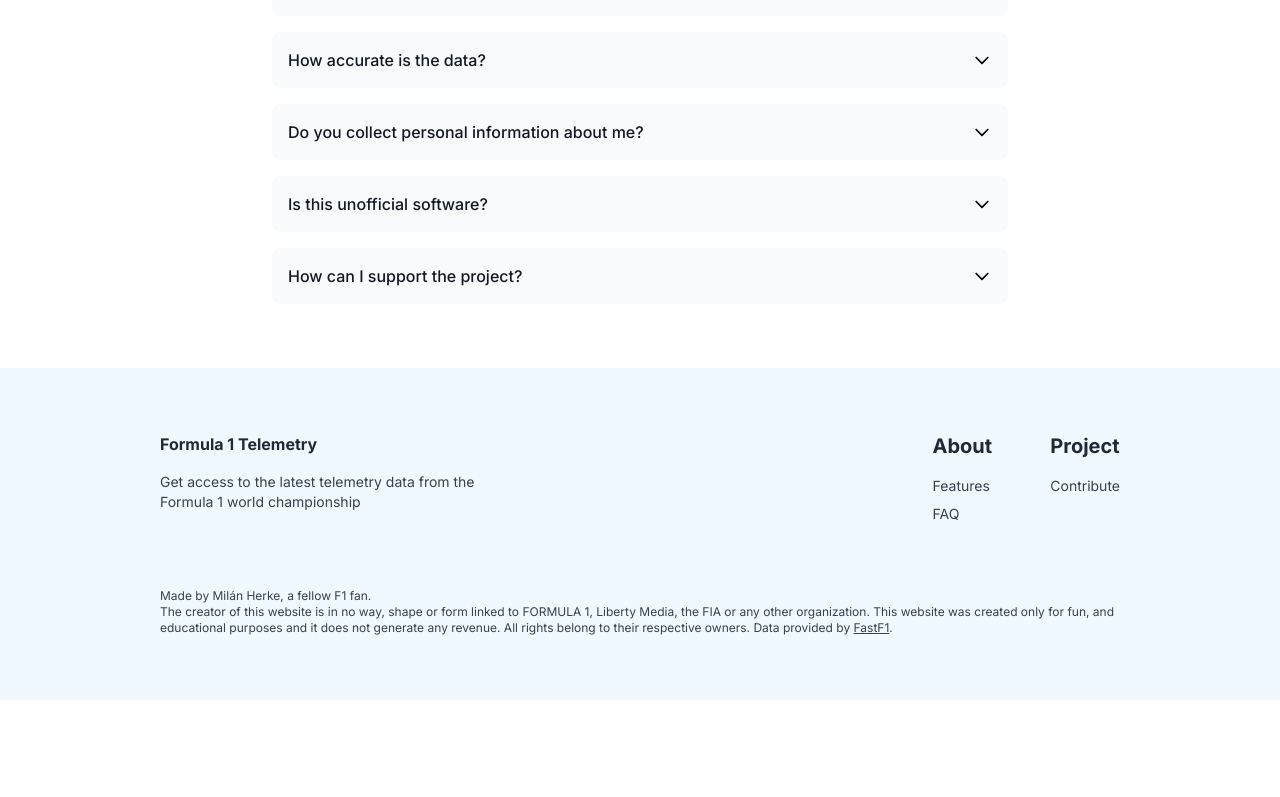
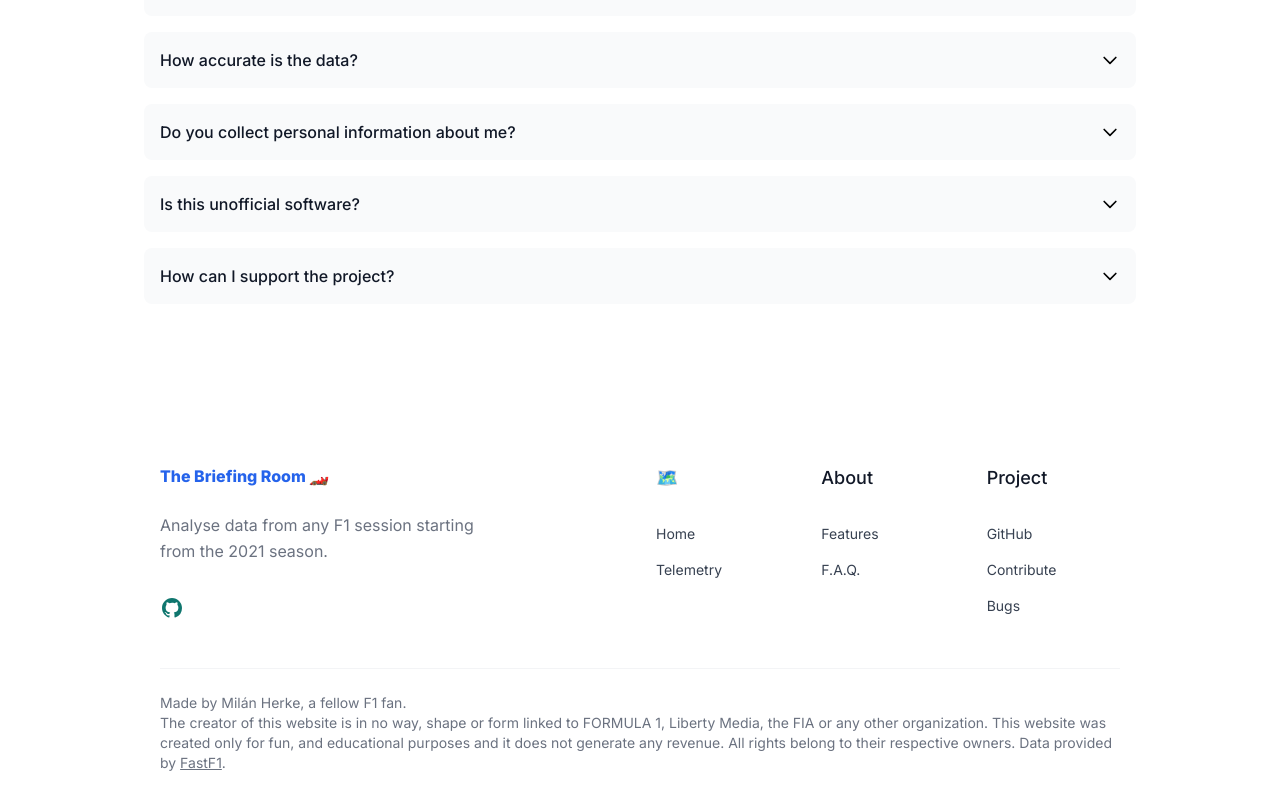
Before and after one commit to milan-codes/the-briefing-room, a Next.js app: page / in a window 1280 px wide. Shown: the part 1768-2565 px from the top of the page. Before the commit the page ends 2468 px from the top, so only its background shows below. Built offline with nearby package versions, Linux system fonts and the light colour scheme.

Commit message:
Redesigned footer

```diff
--- a/src/components/landing/Faq/Faq.tsx
+++ b/src/components/landing/Faq/Faq.tsx
@@ -2,7 +2,7 @@ import FaqItem, { FaqItemProps } from "./FaqItem";
 
 const Faq: React.FC = () => {
   return (
-    <div className="mx-auto max-w-3xl py-16">
+    <div className="mx-auto max-w-screen-lg py-16">
       <h1 className="text-center text-3xl font-bold sm:text-4xl pb-10">
         Frequently Asked Questions
       </h1>
--- a/src/components/landing/Footer/Footer.tsx
+++ b/src/components/landing/Footer/Footer.tsx
@@ -1,38 +1,127 @@
-import FooterGroup, { FooterGroupProps } from "./FooterGroup";
+const Footer: React.FC = () => (
+  <footer aria-label="Site Footer" className="bg-white">
+    <div className="mx-auto max-w-screen-lg px-4 pt-16 pb-6 sm:px-6 lg:px-8 lg:pt-24">
+      <div className="grid grid-cols-1 sm:grid-cols-2 gap-8">
+        <div>
+          <div className="flex justify-center text-blue-600 font-extrabold sm:justify-start">
+            The Briefing Room 🏎️
+          </div>
 
-interface FooterProps {
-  description: string;
-  groups: FooterGroupProps[];
-}
+          <p className="mx-auto mt-6 max-w-md text-center leading-relaxed text-gray-500 sm:mx-0 sm:max-w-xs sm:text-left">
+            Analyse data from any F1 session starting from the 2021 season.
+          </p>
 
-const Footer: React.FC<FooterProps> = ({ description, groups }) => (
-  <footer className="bg-sky-50 dark:bg-gray-900">
-    <div className="max-w-5xl px-6 py-16 mx-auto sm:px-6 lg:px-8">
-      <div className="flex flex-col justify-between sm:flex-row">
-        <div>
-          <div className="font-bold text-gray-800 dark:text-gray-200">Formula 1 Telemetry</div>
-
-          <p className="max-w-xs mt-4 text-sm text-gray-700 dark:text-gray-300">{description}</p>
+          <ul className="mt-8 flex justify-center gap-6 sm:justify-start md:gap-8">
+            <li>
+              <a
+                href="/"
+                rel="noreferrer"
+                target="_blank"
+                className="text-teal-700 transition hover:text-teal-700/75"
+              >
+                <span className="sr-only">GitHub</span>
+                <svg className="h-6 w-6" fill="currentColor" viewBox="0 0 24 24" aria-hidden="true">
+                  <path
+                    fill-rule="evenodd"
+                    d="M12 2C6.477 2 2 6.484 2 12.017c0 4.425 2.865 8.18 6.839 9.504.5.092.682-.217.682-.483 0-.237-.008-.868-.013-1.703-2.782.605-3.369-1.343-3.369-1.343-.454-1.158-1.11-1.466-1.11-1.466-.908-.62.069-.608.069-.608 1.003.07 1.531 1.032 1.531 1.032.892 1.53 2.341 1.088 2.91.832.092-.647.35-1.088.636-1.338-2.22-.253-4.555-1.113-4.555-4.951 0-1.093.39-1.988 1.029-2.688-.103-.253-.446-1.272.098-2.65 0 0 .84-.27 2.75 1.026A9.564 9.564 0 0112 6.844c.85.004 1.705.115 2.504.337 1.909-1.296 2.747-1.027 2.747-1.027.546 1.379.202 2.398.1 2.651.64.7 1.028 1.595 1.028 2.688 0 3.848-2.339 4.695-4.566 4.943.359.309.678.92.678 1.855 0 1.338-.012 2.419-.012 2.747 0 .268.18.58.688.482A10.019 10.019 0 0022 12.017C22 6.484 17.522 2 12 2z"
+                    clip-rule="evenodd"
+                  />
+                </svg>
+              </a>
+            </li>
+          </ul>
         </div>
 
-        <div className="grid grid-cols-1 gap-12 sm:grid-cols-2">
-          {groups.map(({ groupTitle, links }, index) => (
-            <FooterGroup key={index} groupTitle={groupTitle} links={links} />
-          ))}
+        <div className="grid gap-8 grid-cols-1 sm:grid-cols-2 md:grid-cols-3">
+          <div className="text-center sm:text-left">
+            <p className="text-lg font-medium text-gray-900">🗺️</p>
+
+            <nav aria-label="Footer Services Nav" className="mt-8">
+              <ul className="space-y-4 text-sm">
+                <li>
+                  <a className="text-gray-700 transition hover:text-gray-700/75" href="/">
+                    Home
+                  </a>
+                </li>
+                <li>
+                  <a className="text-gray-700 transition hover:text-gray-700/75" href="/telemetry">
+                    Telemetry
+                  </a>
+                </li>
+              </ul>
+            </nav>
+          </div>
+
+          <div className="text-center sm:text-left">
+            <p className="text-lg font-medium text-gray-900">About</p>
+
+            <nav aria-label="Footer About Nav" className="mt-8">
+              <ul className="space-y-4 text-sm">
+                <li>
+                  <a className="text-gray-700 transition hover:text-gray-700/75" href="#features">
+                    Features
+                  </a>
+                </li>
+
+                <li>
+                  <a className="text-gray-700 transition hover:text-gray-700/75" href="#faq">
+                    F.A.Q.
+                  </a>
+                </li>
+              </ul>
+            </nav>
+          </div>
+
+          <div className="text-center sm:text-left">
+            <p className="text-lg font-medium text-gray-900">Project</p>
+
+            <nav aria-label="Footer Services Nav" className="mt-8">
+              <ul className="space-y-4 text-sm">
+                <li>
+                  <a
+                    className="text-gray-700 transition hover:text-gray-700/75"
+                    href="https://github.com/milan-codes/formula-1-telemetry-frontend"
+                  >
+                    GitHub
+                  </a>
+                </li>
+                <li>
+                  <a
+                    className="text-gray-700 transition hover:text-gray-700/75"
+                    href="https://github.com/milan-codes/formula-1-telemetry-frontend"
+                  >
+                    Contribute
+                  </a>
+                </li>
+                <li>
+                  <a
+                    className="text-gray-700 transition hover:text-gray-700/75"
+                    href="https://github.com/milan-codes/formula-1-telemetry-frontend"
+                  >
+                    Bugs
+                  </a>
+                </li>
+              </ul>
+            </nav>
+          </div>
         </div>
       </div>
 
-      <p className="mt-16 text-xs text-gray-700 dark:text-gray-300">
-        Made by Milán Herke, a fellow F1 fan. <br />
-        The creator of this website is in no way, shape or form linked to FORMULA 1, Liberty Media,
-        the FIA or any other organization. This website was created only for fun, and educational
-        purposes and it does not generate any revenue. All rights belong to their respective owners.
-        Data provided by{" "}
-        <a href="https://theoehrly.github.io/Fast-F1/" target="_blank" className="underline">
-          FastF1
-        </a>
-        .
-      </p>
+      <div className="mt-12 border-t border-gray-100 pt-6">
+        <div className="text-center sm:flex sm:justify-between sm:text-left">
+          <p className="text-sm text-gray-500">
+            Made by Milán Herke, a fellow F1 fan. <br />
+            The creator of this website is in no way, shape or form linked to FORMULA 1, Liberty
+            Media, the FIA or any other organization. This website was created only for fun, and
+            educational purposes and it does not generate any revenue. All rights belong to their
+            respective owners. Data provided by{" "}
+            <a href="https://theoehrly.github.io/Fast-F1/" target="_blank" className="underline">
+              FastF1
+            </a>
+            .
+          </p>
+        </div>
+      </div>
     </div>
   </footer>
 );
--- a/src/components/landing/Hero/Hero.tsx
+++ b/src/components/landing/Hero/Hero.tsx
@@ -13,7 +13,7 @@ const Hero: React.FC = () => (
         </h1>
 
         <p className="mt-4 sm:text-xl sm:leading-relaxed">
-          Formula 1 Telemetry is a free, open-source tool that allows you to analyze telemetry data
+          The Briefing Room is a free, open-source tool that allows you to analyze telemetry data
           from F1 sessions.
         </p>
 
--- a/src/components/landing/Navbar/Navbar.tsx
+++ b/src/components/landing/Navbar/Navbar.tsx
@@ -5,9 +5,9 @@ const Navbar: React.FC = () => (
         <div className="flex-1 md:flex md:items-center md:gap-12">
           <a
             href="/"
-            className="inline-flex px-3 py-1 items-center justify-center rounded-lg bg-gray-100 dark:bg-gray-900 font-semibold"
+            className="inline-flex px-3 py-1 items-center justify-center rounded-lg bg-gray-100 dark:bg-gray-900 text-blue-600 font-semibold"
           >
-            <span className="sr-only">Logo</span> 🏎️
+            <span className="sr-only">Logo</span>The Briefing Room 🏎️
           </a>
         </div>
 
@@ -15,13 +15,22 @@ const Navbar: React.FC = () => (
           <ul className="flex items-center gap-6 text-sm">
             <li>
               <a className="text-gray-500 transition hover:text-gray-500/75" href="/">
+                Home
+              </a>
+            </li>
+            <li>
+              <a className="text-gray-500 transition hover:text-gray-500/75" href="#features">
                 Features
               </a>
             </li>
-
             <li>
-              <a className="text-gray-500 transition hover:text-gray-500/75" href="/">
+              <a className="text-gray-500 transition hover:text-gray-500/75" href="#faq">
                 FAQ
+              </a>
+            </li>
+            <li>
+              <a className="text-gray-500 transition hover:text-gray-500/75" href="/telemetry">
+                Telemetry
               </a>
             </li>
           </ul>
--- a/src/pages/index.tsx
+++ b/src/pages/index.tsx
@@ -21,27 +21,7 @@ const Home: NextPage = () => {
       <div id="faq">
         <Faq />
       </div>
-      <Footer
-        description="Get access to the latest telemetry data from the Formula 1 world championship"
-        groups={[
-          {
-            groupTitle: "About",
-            links: [
-              { label: "Features", href: "#features" },
-              { label: "FAQ", href: "#faq" },
-            ],
-          },
-          {
-            groupTitle: "Project",
-            links: [
-              {
-                label: "Contribute",
-                href: "https://github.com/milan-codes/formula-1-telemetry-frontend",
-              },
-            ],
-          },
-        ]}
-      />
+      <Footer />
     </div>
   );
 };
```
